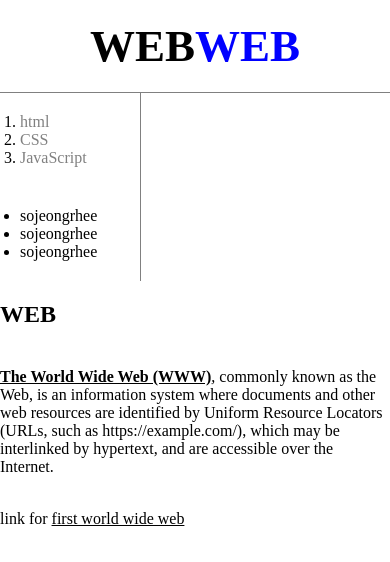
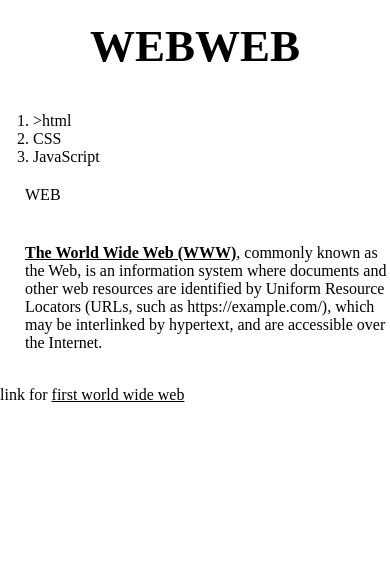
Before and after one commit to sojeongrhee/web2-css-html, a plain HTML site: page WEB/index.html in a window 390 px wide. Drawn offline with Linux system fonts and the light colour scheme; a script that the page names is missing.

Commit message:
Add files via upload
media query 추가
.saw #active 제거

```diff
--- a/WEB/index.html
+++ b/WEB/index.html
@@ -8,12 +8,6 @@
       color : black;
       text-decoration : none;
     }
-    .saw {
-      color : gray;
-    }
-    #active {
-      color : blue;
-    }
     h1 {
       font-size : 45px;
       text-align : center;
@@ -21,7 +15,7 @@
       margin : 0;
       padding : 20px;
     }
-    ol, ul{
+    ol{
       border-right : 1px solid gray;
       width : 100px;
       margin : 0;
@@ -30,27 +24,46 @@
     body{
       margin : 0;
     }
+    #grid{
+      display : grid;
+      grid-template-columns : 150px 1fr;
+    }
+    #grid ol{
+      padding-left : 33px;
+    }
+    #article{
+      padding-left : 25px;
+    }
+    @media(max-width : 800px){
+      #grid{
+        display : block;
+      }
+      ol{
+        border-right : none;
+      }
+      h1{
+        border-bottom : none;
+      }
+    }
   </style>
 </head>
 
 <body>
-  <h1>WEB<a href = "index.html" class = "saw" id = "active">WEB</a></h1>
+  <h1>WEB<a href = "index.html">WEB</a></h1>
+  <div id = "grid">
     <ol>
-    <li><a href = "1.html"  class = "saw">html</a></li>
-    <li><a href = "2.html"  class = "saw">CSS</a></li>
-    <li><a href = "3.html"  class = "saw">JavaScript</a></li>
+      <li><a href = "1.html">>html</a></li>
+      <li><a href = "2.html">CSS</a></li>
+      <li><a href = "3.html">JavaScript</a></li>
     </ol>
-  <ul>
-    <li>sojeongrhee</li>
-    <li>sojeongrhee</li>
-    <li>sojeongrhee</li>
-  </ul>
-
+    <div id = "article".
       <h2>WEB</h2>
 
       <p><p style = "margin-top:40px">
          <strong><u>The World Wide Web (WWW)</u></strong>, commonly known as the Web, is an information system where documents and other web resources are identified by Uniform Resource Locators (URLs, such as https://example.com/), which may be interlinked by hypertext, and are accessible over the Internet.
       </p>
+    </div>
+  </div>
   <br>
     link for <u><a href = "http://info.cern.ch/" target = "_blank" title = "info.cern.ch" >first world wide web</a></u>
 <p>
```
Also changed, not shown: WEB/1.html (+28 -10 lines), WEB/2.html (+14 -7 lines), WEB/3.html (+29 -10 lines), WEB/mediaquery.html (added, +23 -0 lines). Lines whose indentation alone changed are shown as unchanged.
